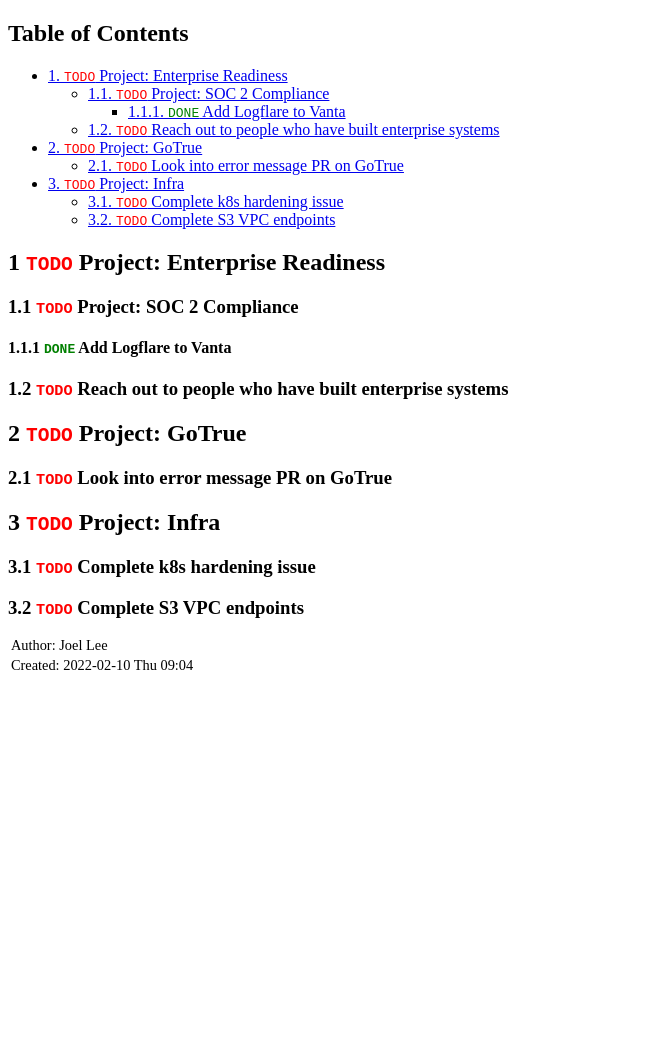
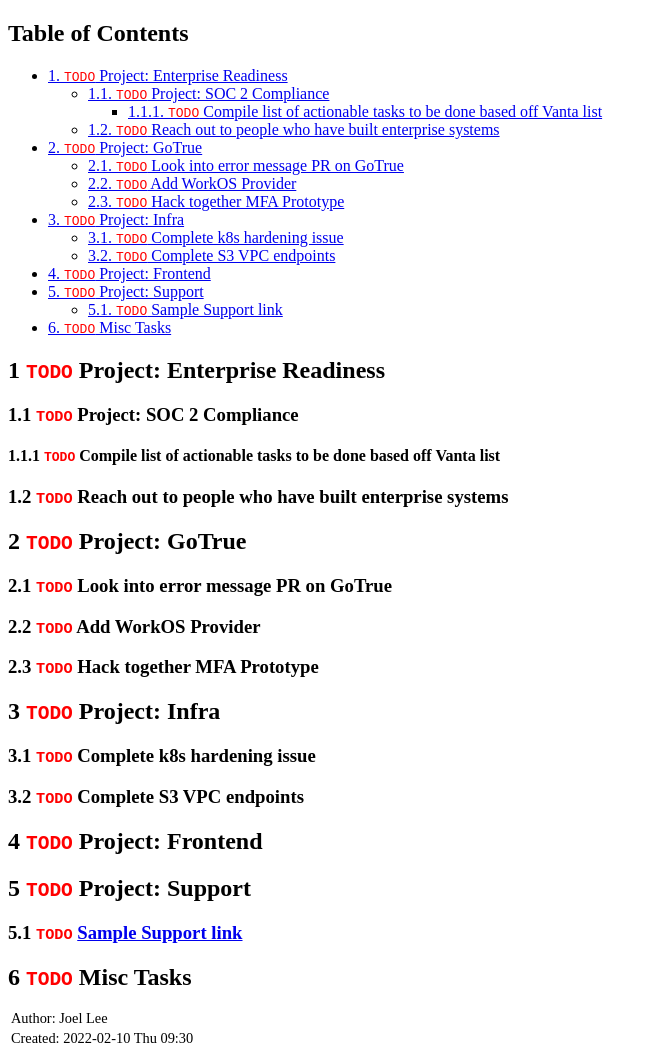
Before and after one commit to J0/j0.github.io, a plain HTML site: page supabase_updates/10_02_2022_supabase.html in a window 1280 px wide. Shown: the whole page, without its empty margins (0-656 px from the left). Before the commit the page ends 800 px from the top, so only its background shows below. Drawn offline with Linux system fonts and the light colour scheme.

Commit message:
chore: backfill 10th Feb notes

```diff
--- a/supabase_updates/10_02_2022_supabase.html
+++ b/supabase_updates/10_02_2022_supabase.html
@@ -3,7 +3,7 @@
 "http://www.w3.org/TR/xhtml1/DTD/xhtml1-strict.dtd">
 <html xmlns="http://www.w3.org/1999/xhtml" lang="en" xml:lang="en">
 <head>
-<!-- 2022-02-10 Thu 09:04 -->
+<!-- 2022-02-10 Thu 09:30 -->
 <meta http-equiv="Content-Type" content="text/html;charset=utf-8" />
 <meta name="viewport" content="width=device-width, initial-scale=1" />
 <title>&lrm;</title>
@@ -222,79 +222,110 @@
 <h2>Table of Contents</h2>
 <div id="text-table-of-contents">
 <ul>
-<li><a href="#org32262a6">1. <span class="todo TODO">TODO</span> Project: Enterprise Readiness</a>
+<li><a href="#org96821af">1. <span class="todo TODO">TODO</span> Project: Enterprise Readiness</a>
 <ul>
-<li><a href="#org8ecacdd">1.1. <span class="todo TODO">TODO</span> Project: SOC 2 Compliance</a>
+<li><a href="#orgc5f676f">1.1. <span class="todo TODO">TODO</span> Project: SOC 2 Compliance</a>
 <ul>
-<li><a href="#orgd04f1b7">1.1.1. <span class="done DONE">DONE</span> Add Logflare to Vanta</a></li>
+<li><a href="#org79c73a3">1.1.1. <span class="todo TODO">TODO</span> Compile list of actionable tasks to be done based off Vanta list</a></li>
 </ul>
 </li>
-<li><a href="#org3f05d64">1.2. <span class="todo TODO">TODO</span> Reach out to people who have built enterprise systems</a></li>
+<li><a href="#org4d425e3">1.2. <span class="todo TODO">TODO</span> Reach out to people who have built enterprise systems</a></li>
 </ul>
 </li>
-<li><a href="#org496f5b4">2. <span class="todo TODO">TODO</span> Project: GoTrue</a>
+<li><a href="#org1c19fad">2. <span class="todo TODO">TODO</span> Project: GoTrue</a>
 <ul>
-<li><a href="#orga5f23ef">2.1. <span class="todo TODO">TODO</span> Look into error message PR on GoTrue</a></li>
+<li><a href="#org2872d42">2.1. <span class="todo TODO">TODO</span> Look into error message PR on GoTrue</a></li>
+<li><a href="#org887bd14">2.2. <span class="todo TODO">TODO</span> Add WorkOS Provider</a></li>
+<li><a href="#org08f1c45">2.3. <span class="todo TODO">TODO</span> Hack together MFA Prototype</a></li>
 </ul>
 </li>
-<li><a href="#org72c835a">3. <span class="todo TODO">TODO</span> Project: Infra</a>
+<li><a href="#org094ce2f">3. <span class="todo TODO">TODO</span> Project: Infra</a>
 <ul>
-<li><a href="#orga876a83">3.1. <span class="todo TODO">TODO</span> Complete k8s hardening issue</a></li>
-<li><a href="#org4fe196f">3.2. <span class="todo TODO">TODO</span> Complete S3 VPC endpoints</a></li>
+<li><a href="#org1440503">3.1. <span class="todo TODO">TODO</span> Complete k8s hardening issue</a></li>
+<li><a href="#orgee2680d">3.2. <span class="todo TODO">TODO</span> Complete S3 VPC endpoints</a></li>
 </ul>
 </li>
+<li><a href="#org09b93a3">4. <span class="todo TODO">TODO</span> Project: Frontend</a></li>
+<li><a href="#org6bef714">5. <span class="todo TODO">TODO</span> Project: Support</a>
+<ul>
+<li><a href="#org81df8d1">5.1. <span class="todo TODO">TODO</span> Sample Support link</a></li>
+</ul>
+</li>
+<li><a href="#orgbb26397">6. <span class="todo TODO">TODO</span> Misc Tasks</a></li>
 </ul>
 </div>
 </div>
-<div id="outline-container-org32262a6" class="outline-2">
-<h2 id="org32262a6"><span class="section-number-2">1</span> <span class="todo TODO">TODO</span> Project: Enterprise Readiness</h2>
+<div id="outline-container-org96821af" class="outline-2">
+<h2 id="org96821af"><span class="section-number-2">1</span> <span class="todo TODO">TODO</span> Project: Enterprise Readiness</h2>
 <div class="outline-text-2" id="text-1">
 </div>
-<div id="outline-container-org8ecacdd" class="outline-3">
-<h3 id="org8ecacdd"><span class="section-number-3">1.1</span> <span class="todo TODO">TODO</span> Project: SOC 2 Compliance</h3>
+<div id="outline-container-orgc5f676f" class="outline-3">
+<h3 id="orgc5f676f"><span class="section-number-3">1.1</span> <span class="todo TODO">TODO</span> Project: SOC 2 Compliance</h3>
 <div class="outline-text-3" id="text-1-1">
 </div>
-<div id="outline-container-orgd04f1b7" class="outline-4">
-<h4 id="orgd04f1b7"><span class="section-number-4">1.1.1</span> <span class="done DONE">DONE</span> Add Logflare to Vanta</h4>
-<div class="outline-text-4" id="text-1-1-1">
+<div id="outline-container-org79c73a3" class="outline-4">
+<h4 id="org79c73a3"><span class="section-number-4">1.1.1</span> <span class="todo TODO">TODO</span> Compile list of actionable tasks to be done based off Vanta list</h4>
 </div>
 </div>
-</div>
-<div id="outline-container-org3f05d64" class="outline-3">
-<h3 id="org3f05d64"><span class="section-number-3">1.2</span> <span class="todo TODO">TODO</span> Reach out to people who have built enterprise systems</h3>
+<div id="outline-container-org4d425e3" class="outline-3">
+<h3 id="org4d425e3"><span class="section-number-3">1.2</span> <span class="todo TODO">TODO</span> Reach out to people who have built enterprise systems</h3>
 <div class="outline-text-3" id="text-1-2">
 </div>
 </div>
 </div>
-<div id="outline-container-org496f5b4" class="outline-2">
-<h2 id="org496f5b4"><span class="section-number-2">2</span> <span class="todo TODO">TODO</span> Project: GoTrue</h2>
+<div id="outline-container-org1c19fad" class="outline-2">
+<h2 id="org1c19fad"><span class="section-number-2">2</span> <span class="todo TODO">TODO</span> Project: GoTrue</h2>
 <div class="outline-text-2" id="text-2">
 </div>
-<div id="outline-container-orga5f23ef" class="outline-3">
-<h3 id="orga5f23ef"><span class="section-number-3">2.1</span> <span class="todo TODO">TODO</span> Look into error message PR on GoTrue</h3>
+<div id="outline-container-org2872d42" class="outline-3">
+<h3 id="org2872d42"><span class="section-number-3">2.1</span> <span class="todo TODO">TODO</span> Look into error message PR on GoTrue</h3>
 <div class="outline-text-3" id="text-2-1">
 </div>
 </div>
+<div id="outline-container-org887bd14" class="outline-3">
+<h3 id="org887bd14"><span class="section-number-3">2.2</span> <span class="todo TODO">TODO</span> Add WorkOS Provider</h3>
+<div class="outline-text-3" id="text-2-2">
 </div>
-<div id="outline-container-org72c835a" class="outline-2">
-<h2 id="org72c835a"><span class="section-number-2">3</span> <span class="todo TODO">TODO</span> Project: Infra</h2>
+</div>
+<div id="outline-container-org08f1c45" class="outline-3">
+<h3 id="org08f1c45"><span class="section-number-3">2.3</span> <span class="todo TODO">TODO</span> Hack together MFA Prototype</h3>
+<div class="outline-text-3" id="text-2-3">
+</div>
+</div>
+</div>
+<div id="outline-container-org094ce2f" class="outline-2">
+<h2 id="org094ce2f"><span class="section-number-2">3</span> <span class="todo TODO">TODO</span> Project: Infra</h2>
 <div class="outline-text-2" id="text-3">
 </div>
-<div id="outline-container-orga876a83" class="outline-3">
-<h3 id="orga876a83"><span class="section-number-3">3.1</span> <span class="todo TODO">TODO</span> Complete k8s hardening issue</h3>
+<div id="outline-container-org1440503" class="outline-3">
+<h3 id="org1440503"><span class="section-number-3">3.1</span> <span class="todo TODO">TODO</span> Complete k8s hardening issue</h3>
 <div class="outline-text-3" id="text-3-1">
 </div>
 </div>
-<div id="outline-container-org4fe196f" class="outline-3">
-<h3 id="org4fe196f"><span class="section-number-3">3.2</span> <span class="todo TODO">TODO</span> Complete S3 VPC endpoints</h3>
+<div id="outline-container-orgee2680d" class="outline-3">
+<h3 id="orgee2680d"><span class="section-number-3">3.2</span> <span class="todo TODO">TODO</span> Complete S3 VPC endpoints</h3>
 <div class="outline-text-3" id="text-3-2">
 </div>
 </div>
 </div>
+<div id="outline-container-org09b93a3" class="outline-2">
+<h2 id="org09b93a3"><span class="section-number-2">4</span> <span class="todo TODO">TODO</span> Project: Frontend</h2>
+</div>
+<div id="outline-container-org6bef714" class="outline-2">
+<h2 id="org6bef714"><span class="section-number-2">5</span> <span class="todo TODO">TODO</span> Project: Support</h2>
+<div class="outline-text-2" id="text-5">
+</div>
+<div id="outline-container-org81df8d1" class="outline-3">
+<h3 id="org81df8d1"><span class="section-number-3">5.1</span> <span class="todo TODO">TODO</span> <a href="https://support.supabase.org/a/tickets/4776">Sample Support link</a></h3>
+</div>
+</div>
+<div id="outline-container-orgbb26397" class="outline-2">
+<h2 id="orgbb26397"><span class="section-number-2">6</span> <span class="todo TODO">TODO</span> Misc Tasks</h2>
+</div>
 </div>
 <div id="postamble" class="status">
 <p class="author">Author: Joel Lee</p>
-<p class="date">Created: 2022-02-10 Thu 09:04</p>
+<p class="date">Created: 2022-02-10 Thu 09:30</p>
 </div>
 </body>
 </html>
```
